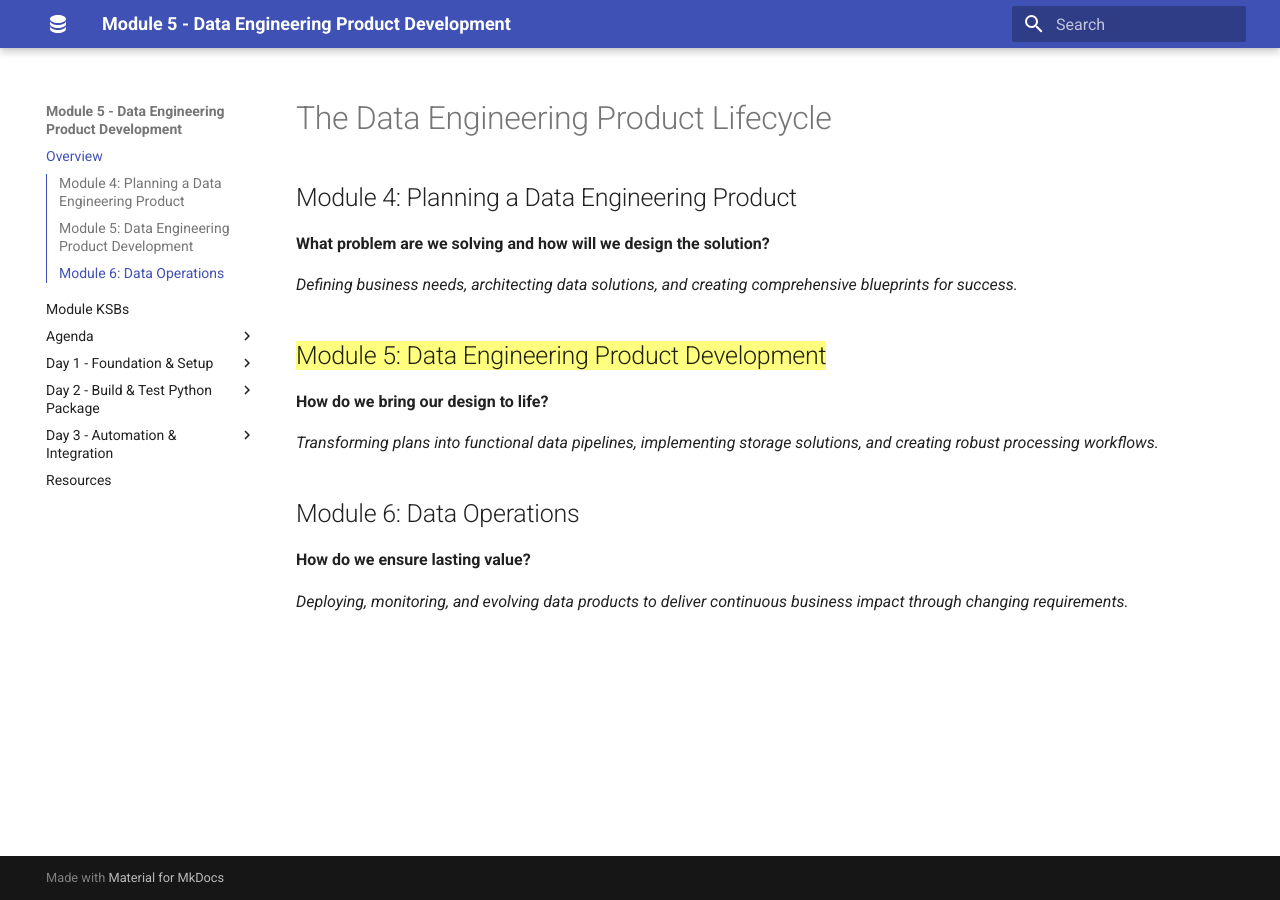
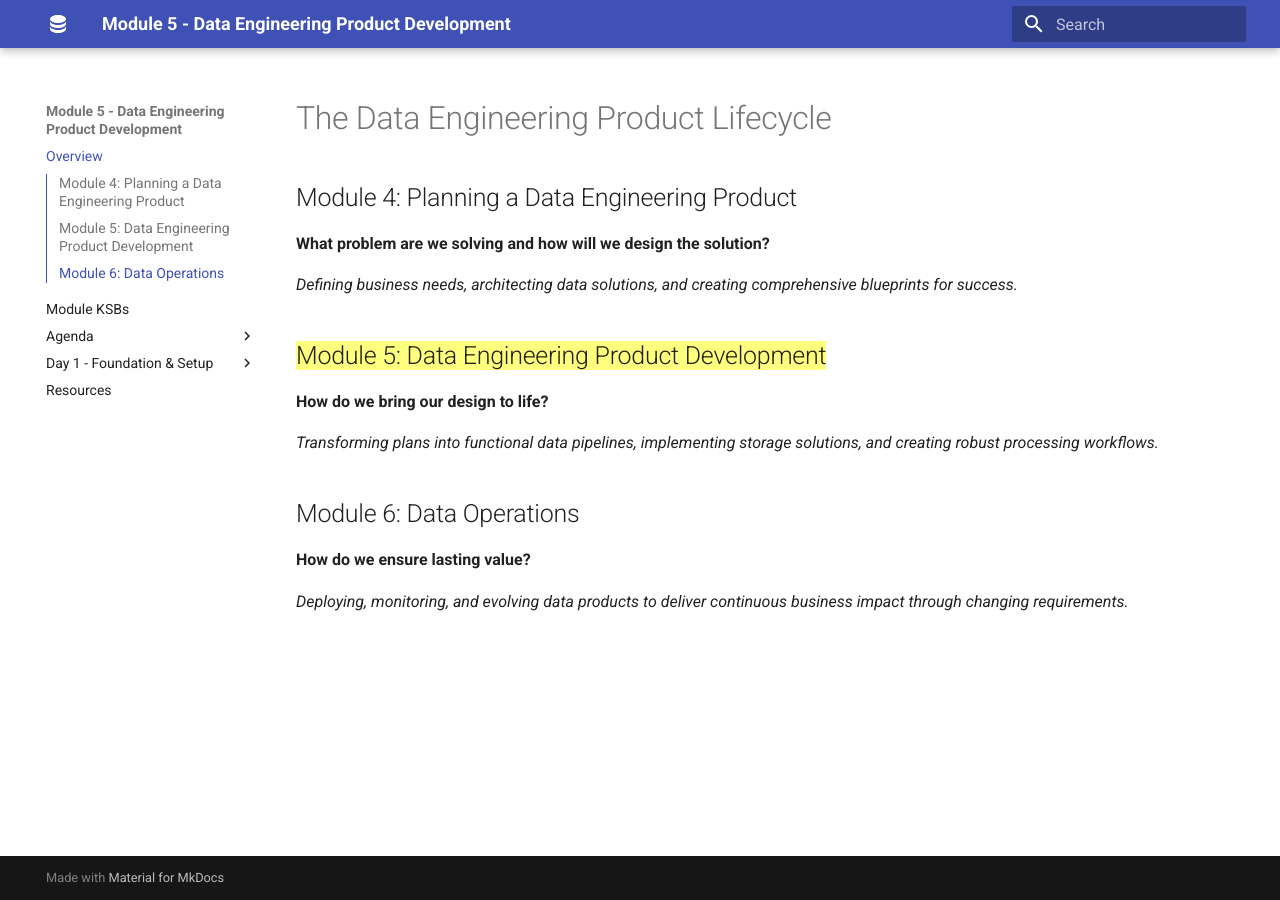
Before and after one commit to qaalabs/DE5M5, an MkDocs documentation site: the page built from docs/index.md, in a window 1280 px wide. Built offline with MkDocs 1.6.1 and Material for MkDocs 9.7.7, drawn with Linux system fonts in a browser that asks for light colours; some of the changed lines change nothing that is shown.

Commit message:
Auto commit by uthisha

```diff
--- a/mkdocs.yml
+++ b/mkdocs.yml
@@ -9,9 +9,6 @@ nav:
 
   - Agenda:
     - Day 1: agenda/day1.md
-    - Day 2: agenda/day2.md
-    - Day 3: agenda/day3.md
-    - Day 4: agenda/day4.md
 
   - "Day 1 - Foundation & Setup":
     - "Library Pipeline Scenario": day1/scenario.md
@@ -26,25 +23,6 @@ nav:
     - "Local development": day1/clone-repo.md
     - "Create local development env": day1/dev-environment.md
     - "Write first Python code": day1/write-code.md
-
-  - "Day 2 - Build & Test Python Package":
-    - "Explain function - Data Ingestion": day2/ingestion.md
-    - "Write function - Data Ingestion": day2/ingestion-enhancements.md
-    - "Explain function - Data Cleaning": day2/cleaning.md
-    - "Write function - Data Cleaning": day2/cleaning-enhancements.md
-    - "Python Testing": day2/python-testing.md
-    - "Write unit tests": day2/cleaning-tests.md
-    - "Python Test Coverage": day2/coverage.md
-    - "Achive test coverage": day2/coverage-goal.md
-
-  - "Day 3 - Automation & Integration":
-    - "GitHub Actions": day3/github-actions.md
-    - "GitHub Actions ~ Trigger Workflow": day3/github-workflow.md
-    - "Pull Request Workflow": day3/github-branch.md
-    - "Complete Your Own PR Workflow": day3/pull-request.md
-    - "01 Create Fabric Lakehouse": labs/01-lakehouse.md
-    - "Run pipeline in MS Fabric": day3/fabric-integration.md
-    - "Create Gold Layer Table": day3/fabric-gold-layer.md
 
   - Resources: resources.md
 
```
